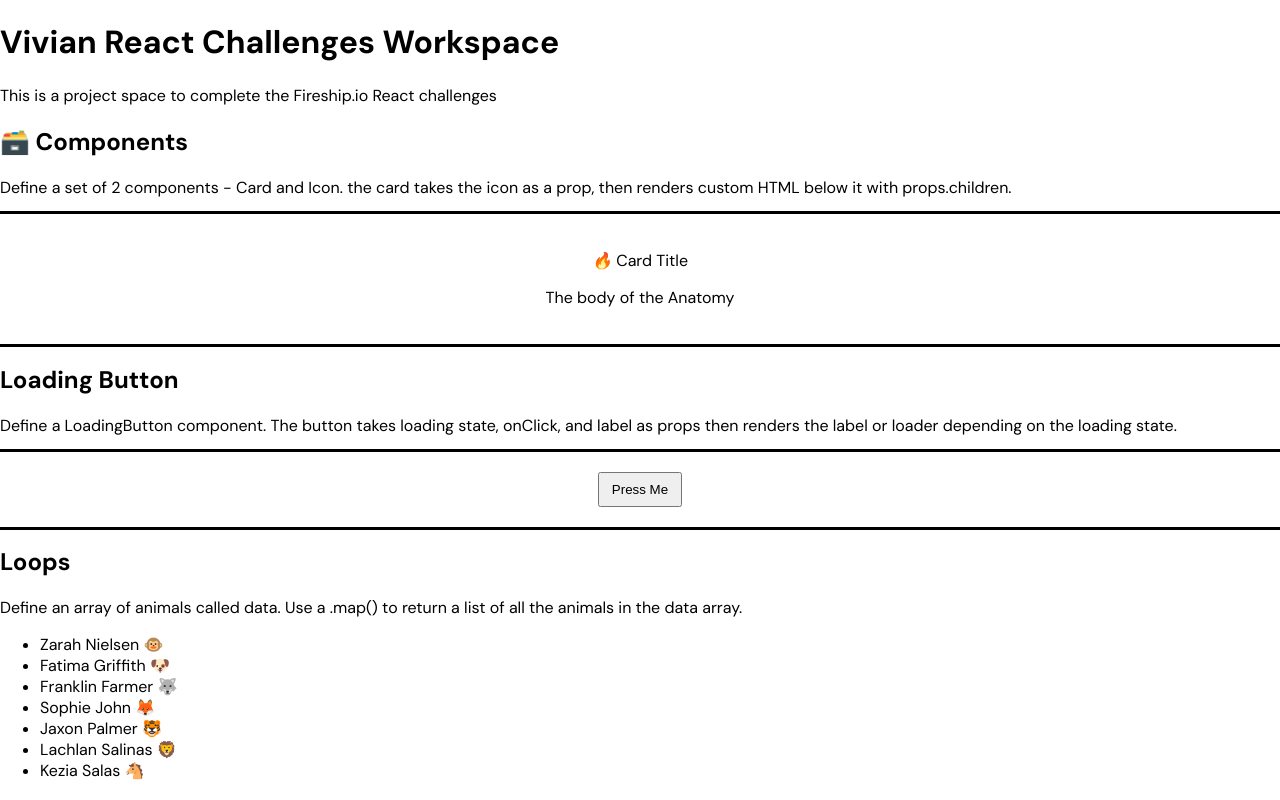
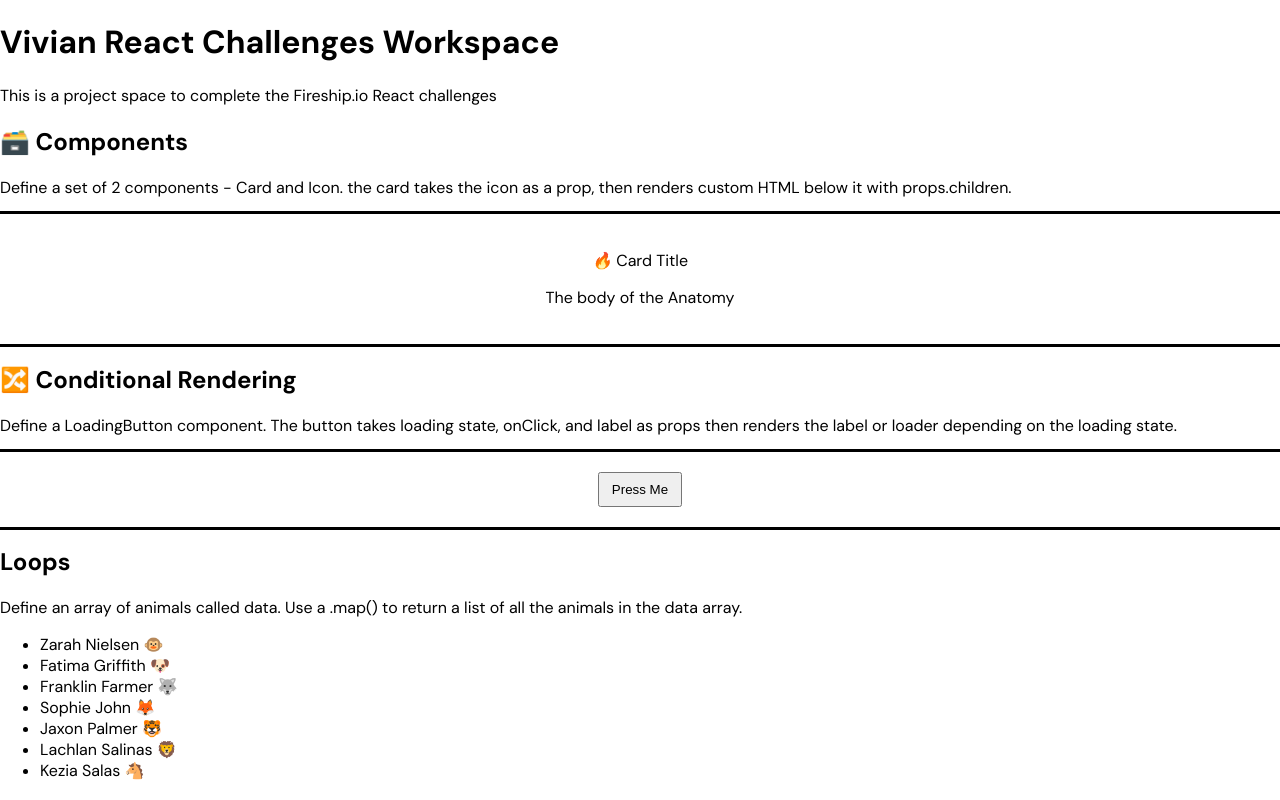
Before and after one commit to caoviv/Fireship.io-React-Challenges, a React (Create React App) app: page / in a window 1280 px wide. Shown: the top 800 px of the page. Built offline with nearby package versions, Linux system fonts and the light colour scheme.

Commit message:
rename component LoadingButton to ConditionalRendering

```diff
--- a/src/App.js
+++ b/src/App.js
@@ -1,7 +1,7 @@
 // import "./App.css";
 import Components from "./components/Components";
 import Icon from "./components/Icon";
-import LoadingButton from "./components/LoadingButton";
+import ConditionalRendering from "./components/ConditionalRendering";
 import { useState, useEffect } from "react";
 import ListOfAnimals from "./components/ListOfAnimals";
 import IncrementButton from "./components/IncrementButton";
@@ -47,7 +47,7 @@ function App() {
       <Components icon={<Icon />}>
         <p>The body of the Anatomy</p>
       </Components>
-      <LoadingButton
+      <ConditionalRendering
         loadingState={isLoading}
         label={label}
         onClick={handleLoading}
--- a/src/components/LoadingButton.jsx
+++ b/src/components/ConditionalRendering.jsx
@@ -1,9 +1,9 @@
 //Define a LoadingButton component. The button takes loading state, onClick, and label as props then renders the label or loader depending on the loading state.
 
-function LoadingButton(props) {
+function ConditionalRendering(props) {
   return (
     <div>
-      <h2>Loading Button</h2>
+      <h2>🔀 Conditional Rendering</h2>
       <p>
         Define a LoadingButton component. The button takes loading state,
         onClick, and label as props then renders the label or loader depending
@@ -18,4 +18,4 @@ function LoadingButton(props) {
   );
 }
 
-export default LoadingButton;
+export default ConditionalRendering;
```
